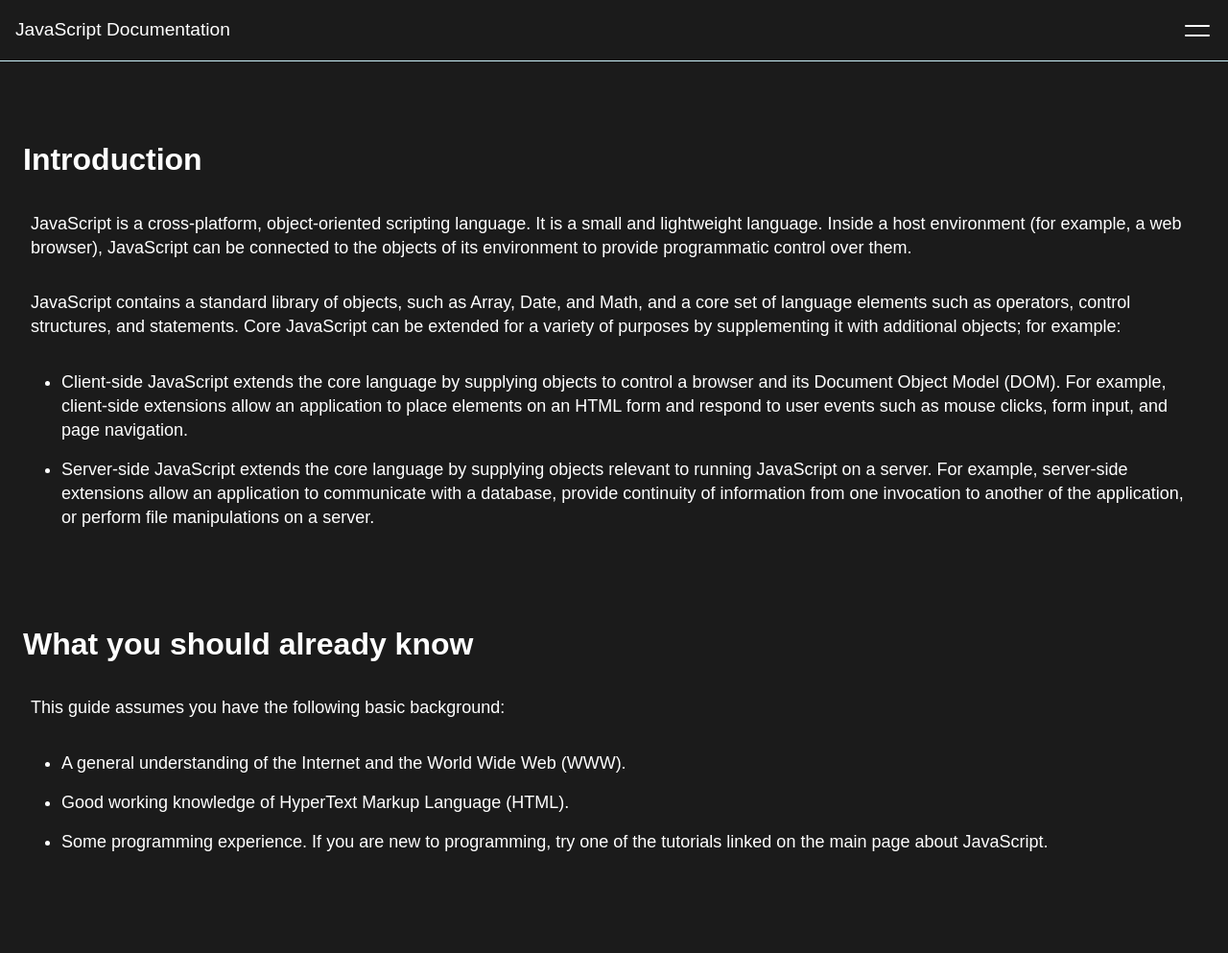
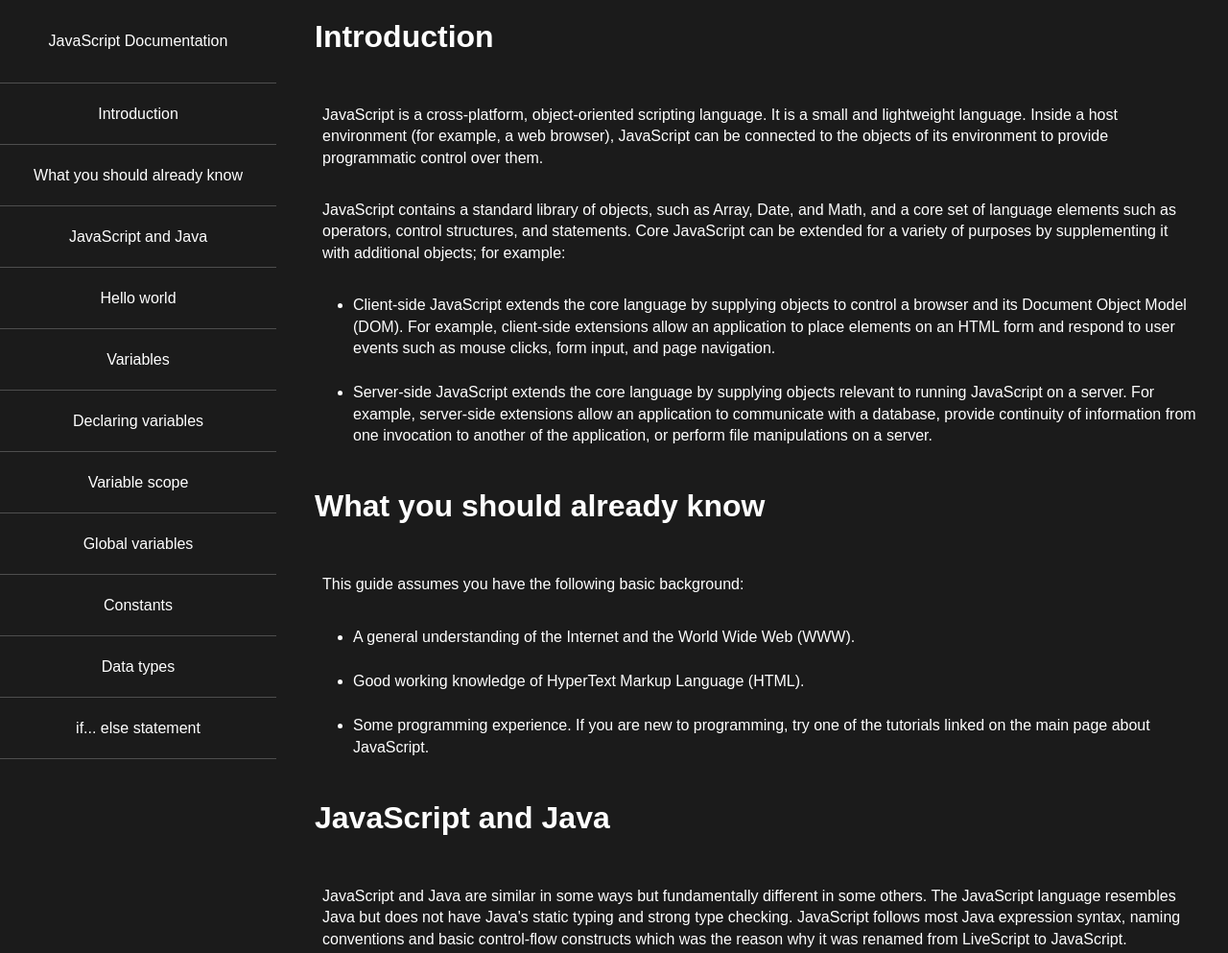
Before and after one commit to marioAmauta/javascript-documentation, a plain HTML site: page index.html in a window 1280 px wide. Shown: the top 993 px of the page at 96% size. Drawn offline with Linux system fonts and the light colour scheme.

Commit message:
Add desktop navbar styles

```diff
--- a/index.html
+++ b/index.html
@@ -22,7 +22,9 @@
   </head>
   <body>
     <nav id="navbar">
-      <header>JavaScript Documentation</header>
+      <header>
+        <a href="#">JavaScript Documentation</a>
+      </header>
       <div class="navbar-links">
         <a
           class="nav-link"
@@ -100,7 +102,7 @@
       <header>
         <a href="#">JavaScript Documentation</a>
       </header>
-      <div id="navbar-links">
+      <div class="mobile-navbar-links">
         <a
           class="nav-link"
           href="#Introduction"
@@ -665,19 +667,25 @@ function square(number) {
       </section>
     </main>
     <script>
-      const $toggle = document.getElementById('toggle');
-      const $navbarLinks = document.getElementById('navbar-links');
+      const $toggle = document.querySelector('#toggle');
+      const $navbarLinks = document.querySelector('.mobile-navbar-links');
 
-      $toggle.addEventListener('click', () => {
+      function toggleNavbar() {
         $toggle.classList.toggle('active');
         $navbarLinks.classList.toggle('active');
-      });
+      }
 
-      document.addEventListener('click', e => {
-        if (e.target.id !== 'toggle' && e.target.id !== 'mobile-navbar') {
+      function checkClickedOutOfNavbar(event) {
+        if (event.target.id !== 'toggle' && event.target.id !== 'mobile-navbar') {
           $toggle.classList.remove('active');
           $navbarLinks.classList.remove('active');
         }
+      }
+
+      $toggle.addEventListener('click', toggleNavbar);
+
+      document.addEventListener('click', event => {
+        checkClickedOutOfNavbar(event);
       });
     </script>
   </body>
--- a/styles.css
+++ b/styles.css
@@ -5,9 +5,17 @@
   --text-primary: #fff;
   --code-color: #caf0f8;
 
+  --default-border: 1px solid var(--border-color);
+
   --mobile-navbar-height: 4rem;
 
-  --main-section-font-size: 1.125rem;
+  --mobile-navbar-brand-toggle-margin: 1rem;
+
+  --main-section-font-size: 1rem;
+
+  --main-section-title-font-size: 2rem;
+
+  --code-font-size: 1rem;
 }
 
 html {
@@ -43,7 +51,7 @@ a {
   width: 2rem;
   height: 2rem;
   cursor: pointer;
-  margin-right: 1rem;
+  margin-right: var(--mobile-navbar-brand-toggle-margin);
 }
 
 #toggle::before,
@@ -53,7 +61,7 @@ a {
   width: 1.6rem;
   height: 0.125rem;
   background-color: #fff;
-  border-radius: 0.5rem;
+  border-radius: 0.3rem;
 }
 
 #toggle::before {
@@ -76,13 +84,6 @@ a {
 
 #navbar {
   display: none;
-  position: fixed;
-  top: 0;
-  left: 0;
-  width: 25%;
-  height: 100%;
-  overflow-y: auto;
-  border-right: 2px solid var(--border-color);
 }
 
 #mobile-navbar {
@@ -96,15 +97,15 @@ a {
   height: var(--mobile-navbar-height);
   background-color: var(--background-primary);
   color: var(--text-primary);
-  border-bottom: 1px solid var(--code-color);
+  border-bottom: var(--default-border);
 }
 
 #mobile-navbar header {
   font-size: 1.2rem;
-  margin-left: 1rem;
+  margin-left: var(--mobile-navbar-brand-toggle-margin);
 }
 
-#navbar-links {
+.mobile-navbar-links {
   display: flex;
   flex-direction: column;
   position: fixed;
@@ -118,17 +119,19 @@ a {
   overflow: auto;
 }
 
-#navbar-links.active {
+.mobile-navbar-links.active {
   top: var(--mobile-navbar-height);
 }
 
 .nav-link {
+  display: flex;
+  justify-content: center;
+  align-items: center;
   text-align: center;
   color: var(--text-primary);
   height: var(--mobile-navbar-height);
-  border-color: var(--border-color);
-  border-bottom: 1px solid;
-  padding: 1rem 0;
+  border-bottom: var(--default-border);
+  padding: 1rem 0.5rem;
 }
 
 .nav-link:hover {
@@ -136,7 +139,7 @@ a {
 }
 
 #main-doc {
-  margin-bottom: calc(var(--mobile-navbar-height) + 2rem);
+  margin-bottom: var(--mobile-navbar-height);
 }
 
 .main-section {
@@ -151,9 +154,9 @@ a {
 }
 
 .main-section h2 {
-  padding: 1rem 0 0 0;
+  padding: 1rem 0;
   margin: 0 0 2rem 0.5rem;
-  font-size: 2rem;
+  font-size: var(--main-section-title-font-size);
 }
 
 .main-section article {
@@ -170,7 +173,7 @@ a {
 }
 
 .main-section li {
-  margin: 1rem 0;
+  margin-bottom: 1.5rem;
   font-size: var(--main-section-font-size);
 }
 
@@ -187,35 +190,38 @@ a {
   width: 100%;
   overflow: auto;
   padding: 1rem;
-  font-size: var(--main-section-font-size);
+  font-size: var(--code-font-size);
 }
 
-/* @media screen and (min-width: 48rem) {
-  #navbar,
-  #main-doc {
-    position: fixed;
-    width: 100%;
-    overflow-y: auto;
-    scroll-behavior: smooth;
+@media screen and (min-width: 48rem) {
+  #mobile-navbar {
+    display: none;
   }
 
   #navbar {
-    height: 30%;
-    text-align: center;
-    border: 0;
+    display: block;
+    position: sticky;
+    top: 0;
+    height: 100vh;
+    overflow: auto;
   }
 
-  #main-doc {
-    top: 30%;
-    bottom: 0;
+  #navbar header {
+    position: sticky;
+    top: 0;
+    text-align: center;
+    padding: 2rem 0;
+    border-bottom: var(--default-border);
+    background-color: var(--background-primary);
   }
 
-  header,
-  .nav-link {
-    padding: 0.5rem 1rem;
+  body {
+    display: grid;
+    grid-template-columns: minmax(10rem, 18rem) auto;
+    gap: 1rem;
   }
 
-  .code-container {
-    width: 100%;
+  .main-section header {
+    padding: 0;
   }
-} */
+}
```
